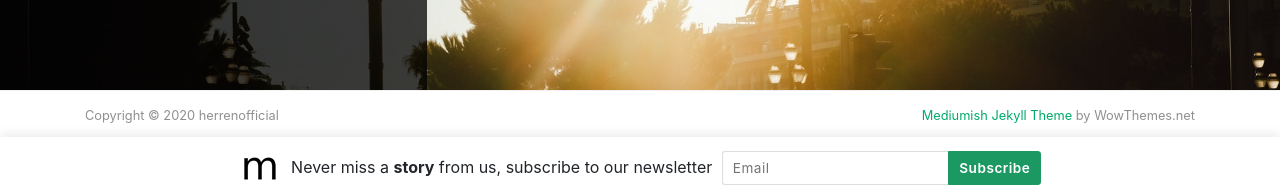
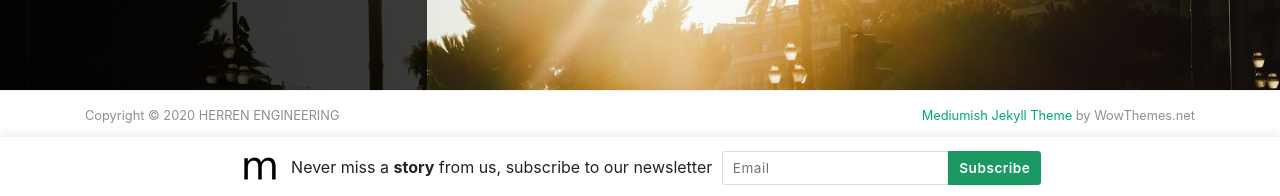
Before and after one commit to herrenofficial/engineering-blog, a Jekyll site: the page built from index.html, in a window 1280 px wide and 900 px high, scrolled down 1540 px. Shown: the part 701-897 px from the top of the window. Built offline with Jekyll 4.4.1, drawn with Linux system fonts in a browser that asks for light colours; nearby versions of some CDN libraries; the list of posts is cut into pages by our own code; some of the changed text lies outside the part shown.

Commit message:
Update _config.yml

```diff
--- a/_config.yml
+++ b/_config.yml
@@ -1,5 +1,5 @@
 # Site
-name: "herrenofficial"
+name: "HERREN ENGINEERING"
 title: "HERREN ENGINEERING"
 description: "Jekyll template, Medium styled, free for bloggers."
 logo: 'assets/images/logo.png'
```
